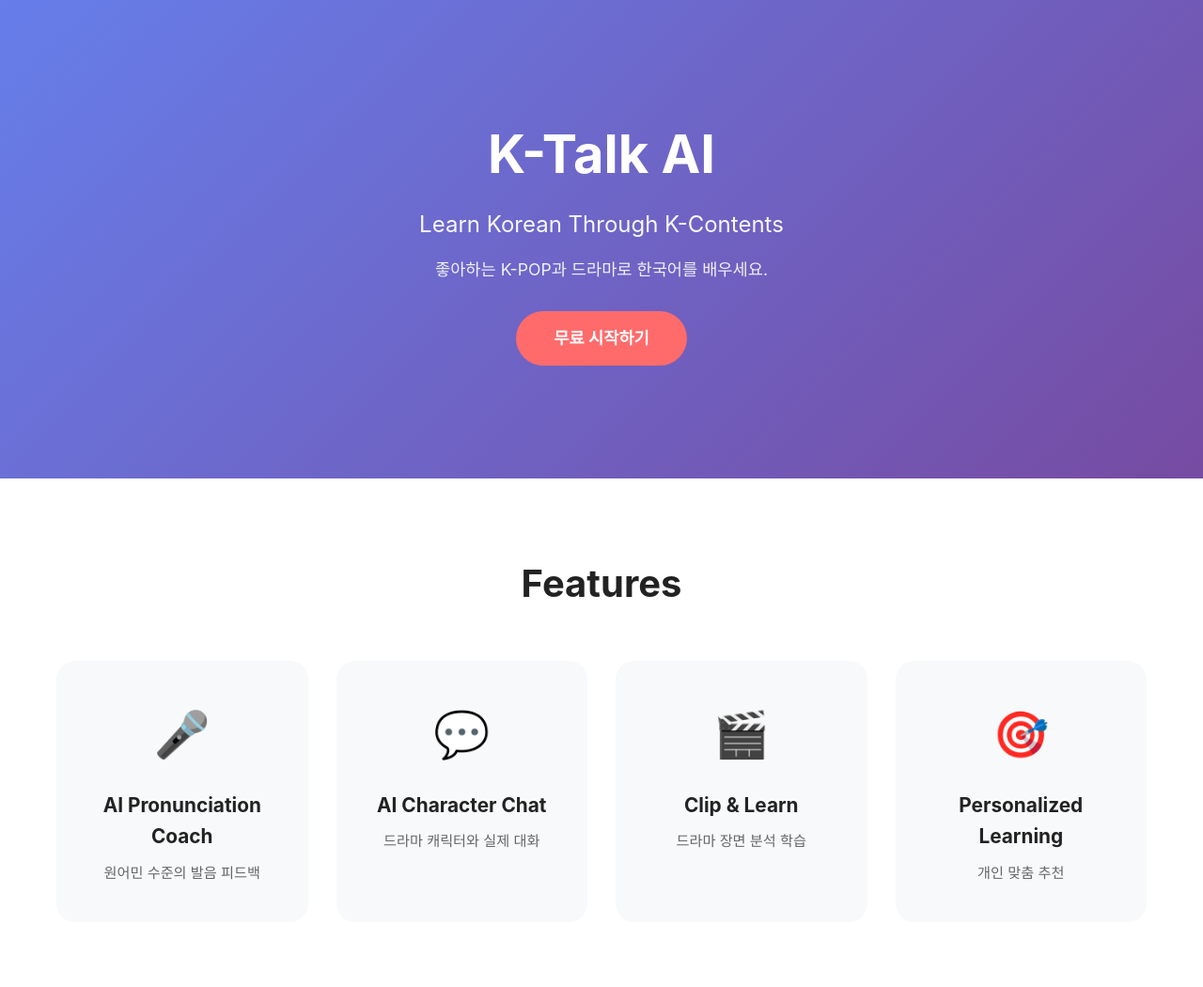
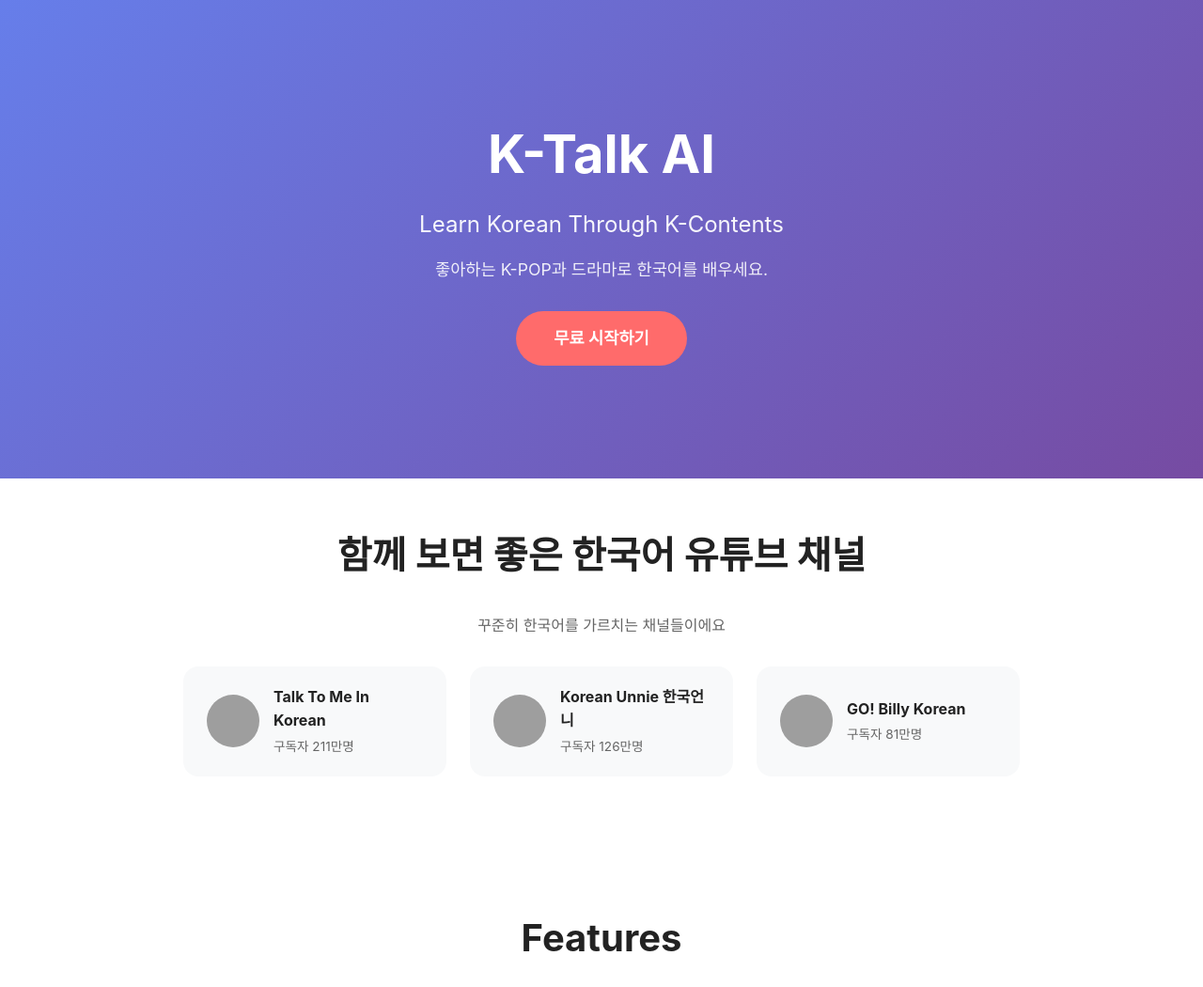
Before and after one commit to 2dam/ktalk_webpage, a plain HTML site: page Ktalk webpage/index.html in a window 1280 px wide. Shown: the top 1050 px of the page at 94% size. Drawn offline with Linux system fonts and the light colour scheme; grey boxes are pictures that could not be loaded.

Commit message:
feat: 랜딩페이지 상단에 추천 한국어 유튜브 채널 3개 가로 배치
Hero 섹션 바로 아래에 꾸준히 한국어 강의를 하는 채널
(Talk To Me In Korean, Korean Unnie, GO! Billy Korean) 카드를 추가.
YouTube Data API로 실제 존재/활동 중인 채널인지 확인 후 반영.

Co-Authored-By: Claude Sonnet 5 <noreply@anthropic.com>

```diff
--- a/Ktalk webpage/index.html
+++ b/Ktalk webpage/index.html
@@ -59,6 +59,65 @@
         .btn-primary:hover {
             transform: translateY(-2px);
             box-shadow: 0 10px 20px rgba(0,0,0,0.2);
+        }
+
+        /* Recommended Channels Section */
+        .channels {
+            padding: 50px 20px 60px;
+            max-width: 1000px;
+            margin: 0 auto;
+            text-align: center;
+        }
+
+        .channels .section-subtitle {
+            color: #666;
+            margin-bottom: 30px;
+            margin-top: -20px;
+        }
+
+        .channel-grid {
+            display: flex;
+            justify-content: center;
+            flex-wrap: wrap;
+            gap: 25px;
+        }
+
+        .channel-card {
+            display: flex;
+            align-items: center;
+            gap: 15px;
+            background: #f8f9fa;
+            padding: 20px 25px;
+            border-radius: 16px;
+            text-decoration: none;
+            color: inherit;
+            width: 280px;
+            text-align: left;
+            transition: transform 0.2s, box-shadow 0.2s;
+        }
+
+        .channel-card:hover {
+            transform: translateY(-4px);
+            box-shadow: 0 10px 20px rgba(0,0,0,0.1);
+        }
+
+        .channel-card img {
+            width: 56px;
+            height: 56px;
+            border-radius: 50%;
+            object-fit: cover;
+            flex-shrink: 0;
+        }
+
+        .channel-card h3 {
+            font-size: 1rem;
+            margin-bottom: 4px;
+            color: #222;
+        }
+
+        .channel-card p {
+            font-size: 0.85rem;
+            color: #666;
         }
 
         /* Features Section */
@@ -279,6 +338,35 @@
         <a href="http://localhost:5173" class="btn-primary">무료 시작하기</a>
     </section>
 
+    <!-- Recommended Channels Section -->
+    <section class="channels">
+        <h2 class="section-title">함께 보면 좋은 한국어 유튜브 채널</h2>
+        <p class="section-subtitle">꾸준히 한국어를 가르치는 채널들이에요</p>
+        <div class="channel-grid">
+            <a class="channel-card" href="https://www.youtube.com/@talktomeinkorean" target="_blank" rel="noopener">
+                <img src="https://yt3.ggpht.com/fy4H111WGiWem0IytL-0_1fQTZBLCa6cPu9u8FaYHHOU0lovMPSfWQryd71akEOFHHkUFwml=s800-c-k-c0x00ffffff-no-rj" alt="Talk To Me In Korean">
+                <div>
+                    <h3>Talk To Me In Korean</h3>
+                    <p>구독자 211만명</p>
+                </div>
+            </a>
+            <a class="channel-card" href="https://www.youtube.com/@koreanunnie" target="_blank" rel="noopener">
+                <img src="https://yt3.ggpht.com/Ji58eF24T-6719KwtCw9-b_y_qF1VaBnCA8BaFMWgedf-H2ounoFMhL1oJ1G88iTnJq8p4wVh6E=s800-c-k-c0x00ffffff-no-rj" alt="Korean Unnie 한국언니">
+                <div>
+                    <h3>Korean Unnie 한국언니</h3>
+                    <p>구독자 126만명</p>
+                </div>
+            </a>
+            <a class="channel-card" href="https://www.youtube.com/@gobillykorean" target="_blank" rel="noopener">
+                <img src="https://yt3.ggpht.com/ytc/AIdro_m7b1YuwbuQAujdEhZyt7aRjh3dEHIRfDicBOKUX45yrgA=s800-c-k-c0x00ffffff-no-rj" alt="Learn Korean with GO! Billy Korean">
+                <div>
+                    <h3>GO! Billy Korean</h3>
+                    <p>구독자 81만명</p>
+                </div>
+            </a>
+        </div>
+    </section>
+
     <!-- Features Section -->
     <section class="features">
         <h2 class="section-title">Features</h2>
```
